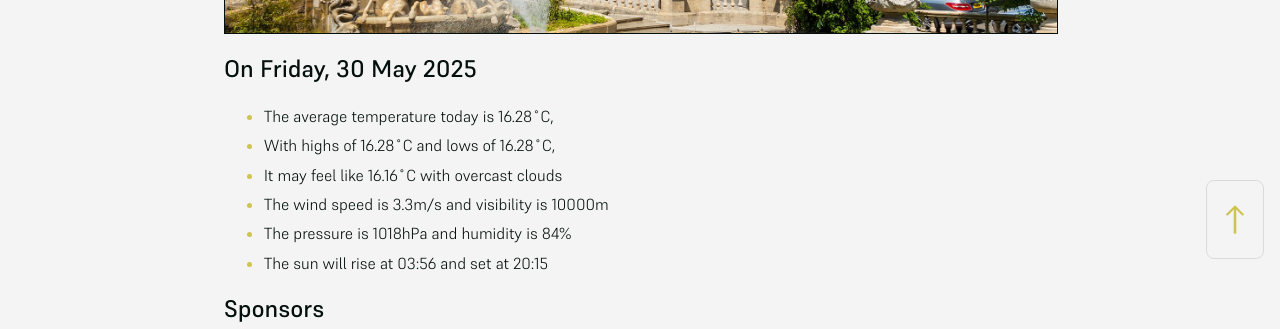
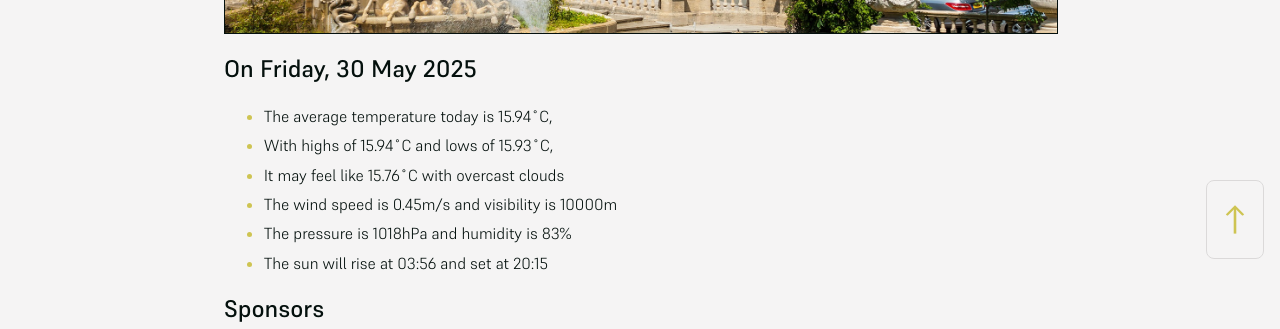
Before and after one commit to mat-0/cheltenham-open-data, a Jekyll site: the page built from index.md, in a window 1280 px wide. Shown: the part 625-954 px from the top of the page. Built offline with Jekyll 4.4.1, drawn with Linux system fonts in a browser that asks for light colours.

Commit message:
Updated 2025-05-30 21:58:02

```diff
--- a/index.md
+++ b/index.md
@@ -10,11 +10,11 @@ seo: Menu
 <!-- weather_marker starts -->
 ## On Friday, 30 May 2025
 
-- The average temperature today is 16.28˚C,
-- With highs of 16.28˚C and lows of 16.28˚C,
-- It may feel like 16.16˚C with overcast clouds
-- The wind speed is 3.3m/s and visibility is 10000m
-- The pressure is 1018hPa and humidity is 84%
+- The average temperature today is 15.94˚C,
+- With highs of 15.94˚C and lows of 15.93˚C,
+- It may feel like 15.76˚C with overcast clouds
+- The wind speed is 0.45m/s and visibility is 10000m
+- The pressure is 1018hPa and humidity is 83%
 - The sun will rise at 03:56 and set at 20:15
 
 <!-- weather_marker ends -->
```
Also changed, not shown: _data/flood.json (+5 -48 lines), _pages/news.md (+7 -7 lines).
